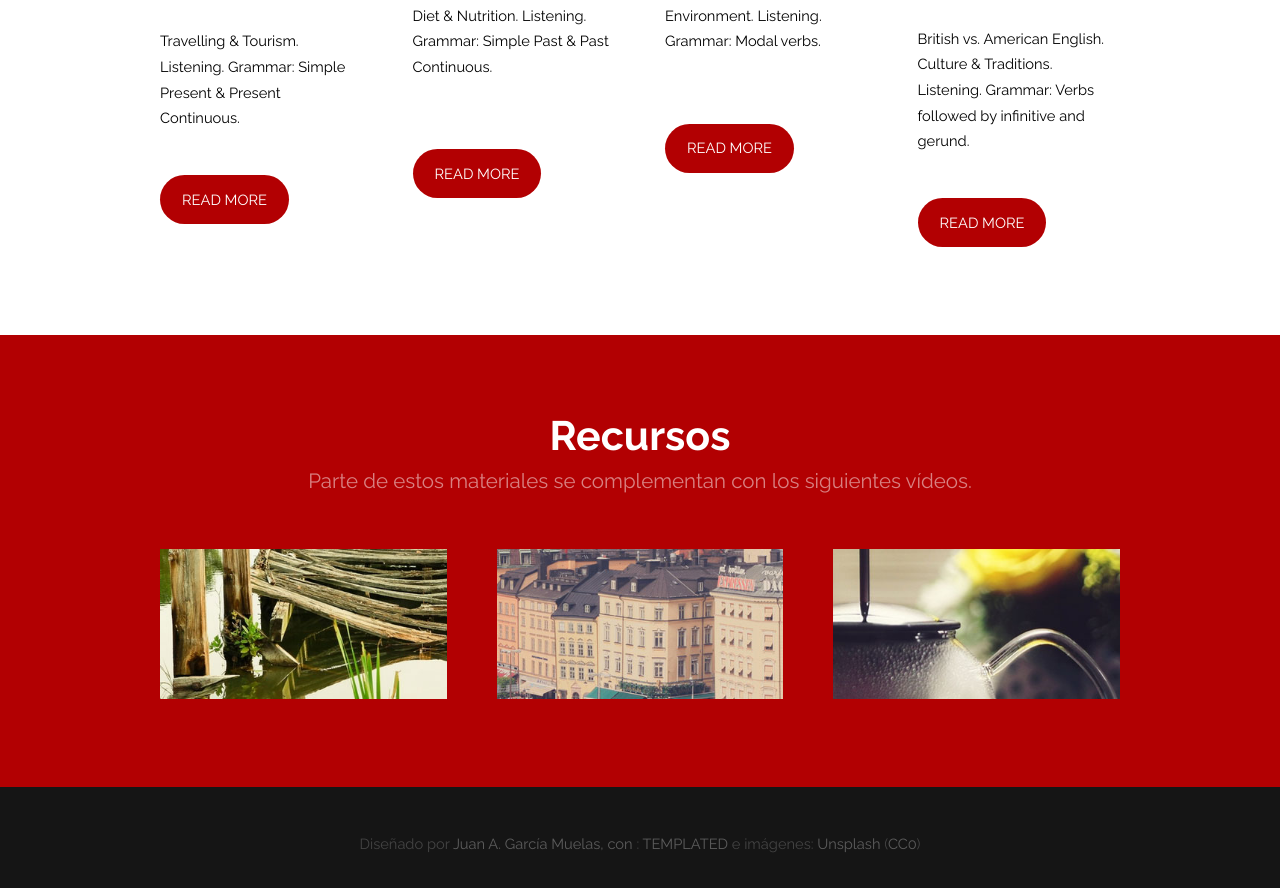
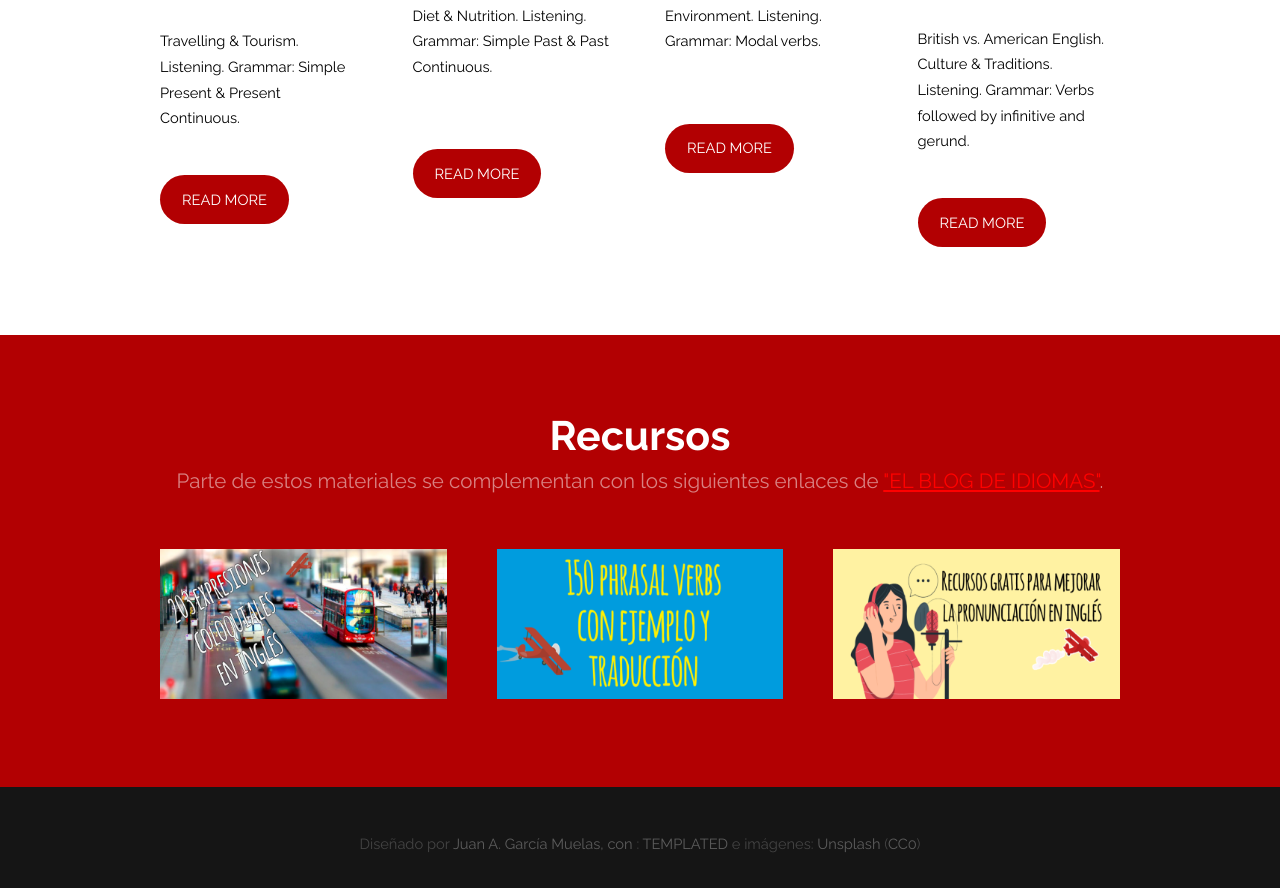
Before and after one commit to JagMolar/EnglishCourseB1, a plain HTML site: page index.html in a window 1280 px wide. Shown: the part 1556-2444 px from the top of the page. Drawn offline with nearby package versions, Linux system fonts and the light colour scheme.

Commit message:
insert resources index footer

```diff
--- a/index.html
+++ b/index.html
@@ -134,17 +134,17 @@
 				<section>
 					<header>
 						<h2>Recursos</h2>
-						<span class="byline">Parte de estos materiales se complementan con los siguientes vídeos.</span>
+						<span class="byline">Parte de estos materiales se complementan con los siguientes enlaces de <a href="https://elblogdeidiomas.es/" target="_blank" rel="noopener noreferrer">"EL BLOG DE IDIOMAS"</a>.</span>
 					</header>
 					<div class="row">
 						<section class="4u">
-							<a href="#" class="image full"><img src="images/pics03.jpg" alt=""></a>
+							<a href="https://elblogdeidiomas.es/203-expresiones-ingles-coloquiales/" class="image full" target="_blank" rel="noopener noreferrer"><img src="images/203-expressions.PNG" alt=""></a>
 						</section>
 						<section class="4u">
-							<a href="#" class="image full"><img src="images/pics04.jpg" alt=""></a>
+							<a href="https://elblogdeidiomas.es/150-phrasalverbs-traduccion-ejemplo/" class="image full" target="_blank" rel="noopener noreferrer"><img src="images/150-phrasal.PNG" alt=""></a>
 						</section>
 						<section class="4u">
-							<a href="#" class="image full"><img src="images/pics05.jpg" alt=""></a>
+							<a href="https://elblogdeidiomas.es/recursos-gratis-para-mejorar-la-pronunciacion-en-ingles/" class="image full" target="_blank" rel="noopener noreferrer"><img src="images/pronunciation.PNG" alt=""></a>
 						</section>
 					</div>
 					<!-- <a href="#" class="button">Nulla luctus eleifend</a> -->
@@ -156,7 +156,7 @@
 		<!-- Copyright -->
 		<div id="copyright">
 			<div class="container">
-				Diseñado por <a href="https://juanantoniogarciamuelas.herokuapp.com" target="_blank" rel="noopener noreferrer">Juan A. García Muelas, con </a>   : <a href="http://templated.co">TEMPLATED</a> e imágenes: <a href="https://unsplash.com">Unsplash</a> (<a href="http://unsplash.com/cc0">CC0</a>)
+				Diseñado por <a href="https://juanantoniogarciamuelas.herokuapp.com" target="_blank" rel="noopener noreferrer">Juan A. García Muelas, con </a>: <a href="http://templated.co">TEMPLATED</a> e imágenes: <a href="https://unsplash.com">Unsplash</a> (<a href="http://unsplash.com/cc0">CC0</a>)
 			</div>
 		</div>
 	</body>
```
Also changed, not shown: images/150-phrasal.PNG (added), images/203-expressions.PNG (added), images/pronunciation.PNG (added).
